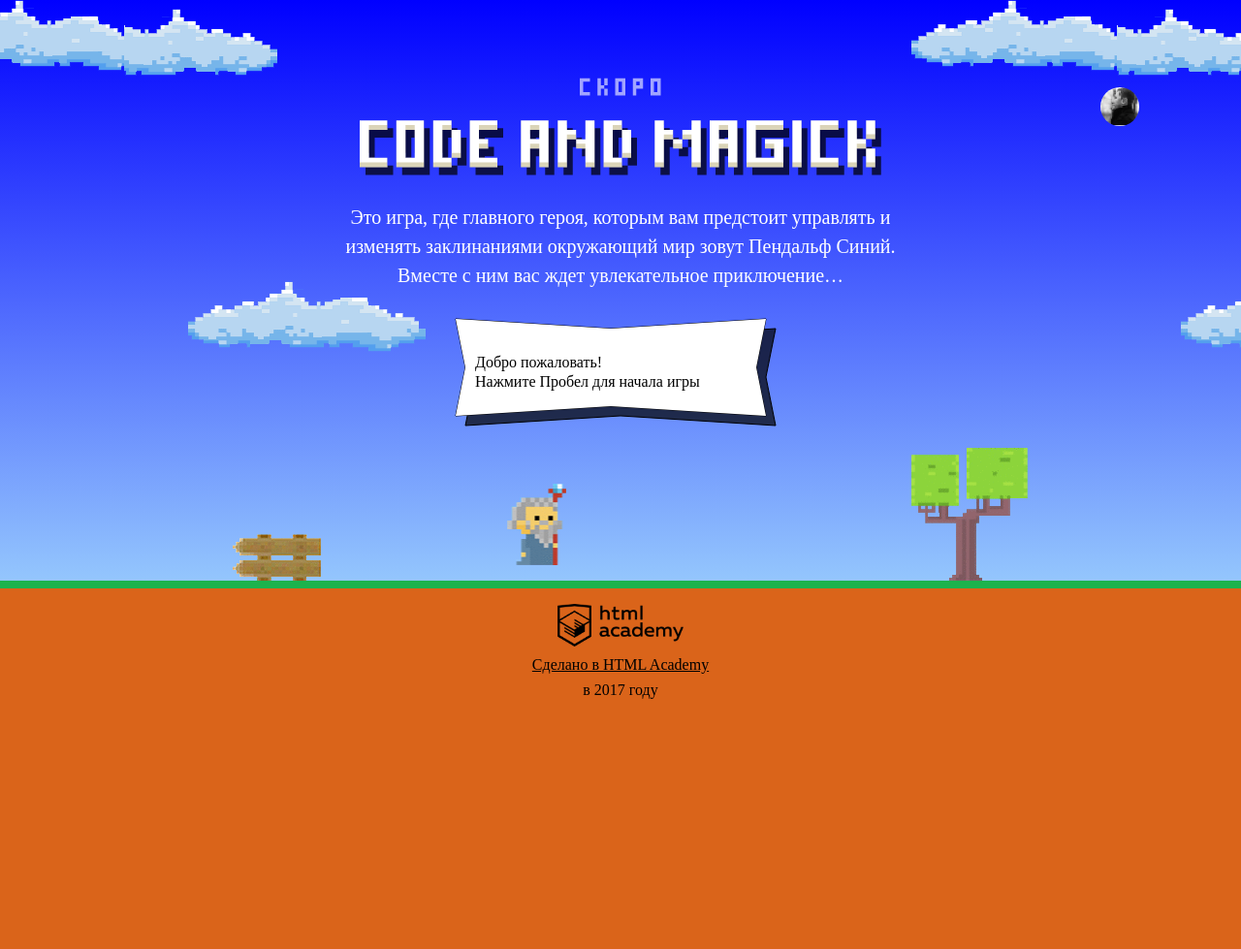
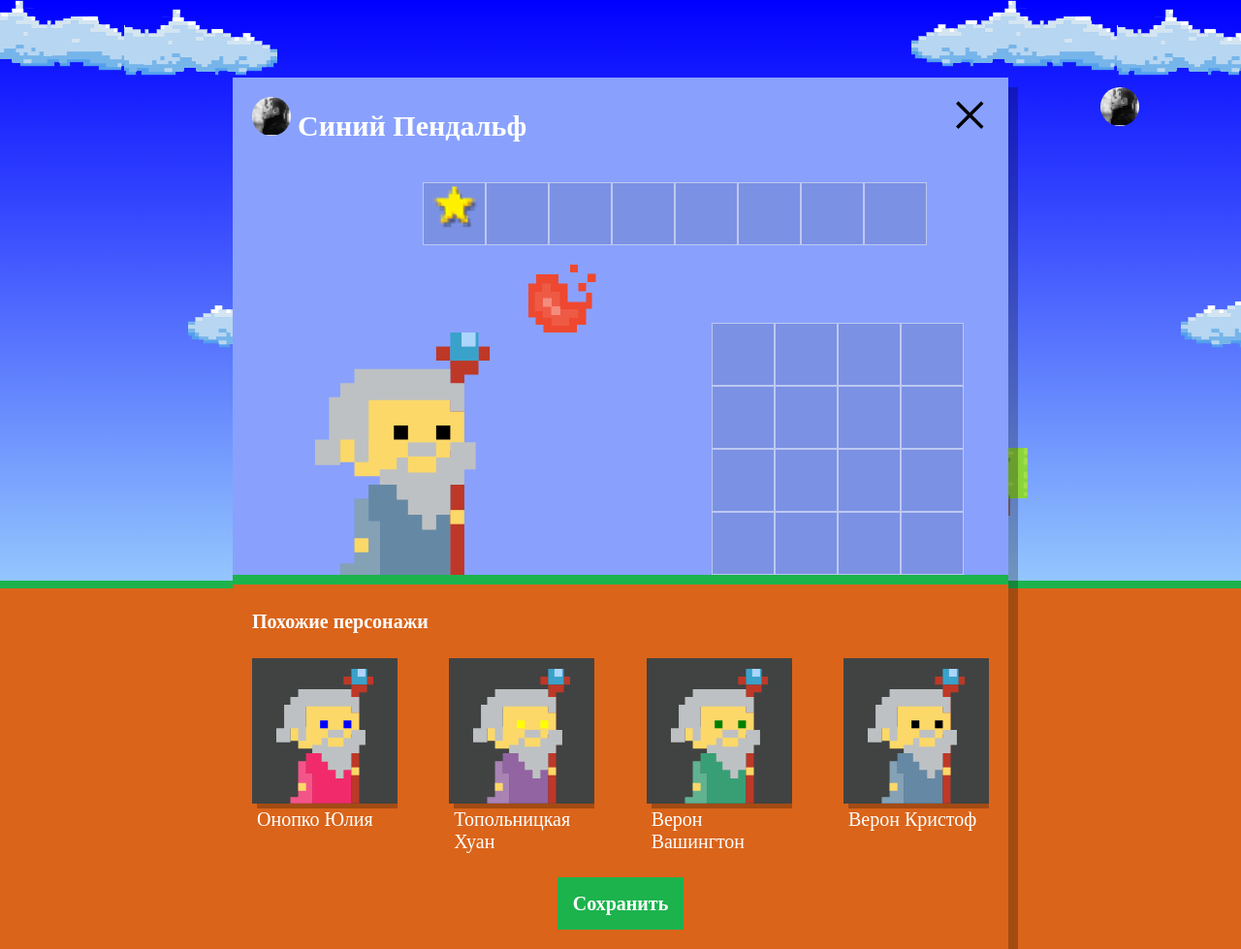
Before and after one commit to peacefullbob/68426-code-and-magick, a website: page index.html in a window 1280 px wide. Shown: the whole page at 97% size. Before the commit the page ends 800 px from the top, so only its background shows below. Drawn offline with Linux system fonts and the light colour scheme; a web font is replaced by a local one.

Commit message:
Учебный проект: нас орда

```diff
--- a/index.html
+++ b/index.html
@@ -181,6 +181,33 @@
   </div>
 </template>
 
+<script>
+
+  var fireballSize = 22;
+
+  var getFireballSpeed = function(left) {
+    return left ? 5 : 2;
+  };
+
+  var wizardSpeed = 3;
+  var wizardWidth = 70;
+
+  var getWizardHeight = function() {
+    return wizardWidth * 1.337;
+  }
+
+  function getWizardX(width) {
+    return width / 2 - wizardWidth / 2;
+  }
+
+  function getWizardY(height) {
+    return height / 2 - getWizardHeight();
+  }
+
+</script>
+
+<script src="js/setup.js"></script>
+<script src="js/stat.js"></script>
 <script src="js/game.js"></script>
 
 </body>
--- /dev/null
+++ b/js/setup.js
@@ -0,0 +1,60 @@
+'use strict';
+
+var userDialog = document.querySelector('.setup');
+userDialog.classList.remove('hidden');
+
+var names = ['Иван', 'Хуан', 'Себастьян', 'Мария', 'Кристоф', 'Виктор', 'Юлия', 'Люпита', 'Вашингтон'];
+var surnames = ['да Марья', 'Верон', 'Мирабелла', 'Вальц', 'Онопко', 'Топольницкая', 'Нионго', 'Ирвинг'];
+var coatsColors = ['rgb(101, 137, 164)', 'rgb(241, 43, 107)', 'rgb(146, 100, 161)', 'rgb(56, 159, 117)', 'rgb(215, 210, 55)', 'rgb(0, 0, 0)]'];
+var eyesColors = ['black', 'red', 'blue', 'yellow', 'green'];
+
+function getRandom(array) {
+  var rand = Math.floor(Math.random() * array.length);
+  return (rand);
+}
+
+
+var wizards = [
+  {
+    name: surnames[getRandom(surnames)] + ' ' + names[getRandom(names)],
+    coatColor: coatsColors[getRandom(coatsColors)],
+    eyesColor: eyesColors[getRandom(eyesColors)]
+  },
+  {
+    name: surnames[getRandom(surnames)] + ' ' + names[getRandom(names)],
+    coatColor: coatsColors[getRandom(coatsColors)],
+    eyesColor: eyesColors[getRandom(eyesColors)]
+  },
+  {
+    name: surnames[getRandom(surnames)] + ' ' + names[getRandom(names)],
+    coatColor: coatsColors[getRandom(coatsColors)],
+    eyesColor: eyesColors[getRandom(eyesColors)]
+  },
+  {
+    name: surnames[getRandom(surnames)] + ' ' + names[getRandom(names)],
+    coatColor: coatsColors[getRandom(coatsColors)],
+    eyesColor: eyesColors[getRandom(eyesColors)]
+  }
+]
+
+
+var similarListElement = document.querySelector('.setup-similar-list');
+var similarWizardTemplate = document.querySelector('#similar-wizard-template').content.querySelector('.setup-similar-item');
+
+
+var renderWizard = function (wizard) {
+  var wizardElement = similarWizardTemplate.cloneNode(true);
+
+  wizardElement.querySelector('.setup-similar-label').textContent = wizard.name;
+  wizardElement.querySelector('.wizard-coat').style.fill = wizard.coatColor;
+  wizardElement.querySelector('.wizard-eyes').style.fill = wizard.eyesColor;
+
+  return wizardElement;
+};
+var fragment = document.createDocumentFragment();
+for (var i = 0; i < wizards.length; i++) {
+  fragment.appendChild(renderWizard(wizards[i]));
+}
+similarListElement.appendChild(fragment);
+
+document.querySelector('.setup-similar').classList.remove('hidden');
--- /dev/null
+++ b/js/stat.js
@@ -0,0 +1,50 @@
+'use strict';
+
+var HISTOGRAM_HEIGHT = 150;
+var BAR_WIDTH = 40;
+var INDENT = 90;
+var INITIAL_X = 120;
+
+window.renderStatistics = function (ctx, names, times) {
+  var drawRect = function (x, y, width, height, color) {
+    ctx.fillStyle = color;
+    ctx.fillRect(x, y, width, height);
+  };
+
+  var drawText = function (contentText, x, y, color, fontStyle) {
+    ctx.fillStyle = color;
+    ctx.font = fontStyle;
+    ctx.fillText(contentText, x, y);
+  };
+
+  drawRect(110, 20, 420, 270, 'rgba(0, 0, 0, 0.7)');
+  drawRect(100, 10, 420, 270, 'rgba(255, 255, 255, 1)');
+  drawText('Ура вы победили!', 120, 40, '#000', '16px PT Mono');
+  drawText('Список результатов:', 120, 60, '#000', '16px PT Mono');
+
+  var getMaxElement = function (array) {
+    var max = array[0];
+    for (var i = 1; i < array.length; i++) {
+      var time = array[i];
+      if (time > max) {
+        max = time;
+      }
+    }
+    return max;
+  };
+
+  var max = getMaxElement(times);
+  var STEP = HISTOGRAM_HEIGHT / max;
+
+  for (var i = 0; i < times.length; i++) {
+    if (names[i] === 'Вы') {
+      ctx.fillStyle = 'rgba(255, 0, 0, 1)';
+    } else {
+      ctx.fillStyle = 'rgba(2, 14, 134,' + Math.random() + ')';
+    }
+
+    drawRect(INITIAL_X + INDENT * i, 260 - times[i] * STEP - 10, BAR_WIDTH, times[i] * STEP);
+    drawText(names[i], INITIAL_X + INDENT * i, 270, '#000');
+    drawText(Math.floor(times[i]), INITIAL_X + INDENT * i, 260 - times[i] * STEP - 20, '#000');
+  }
+};
```
